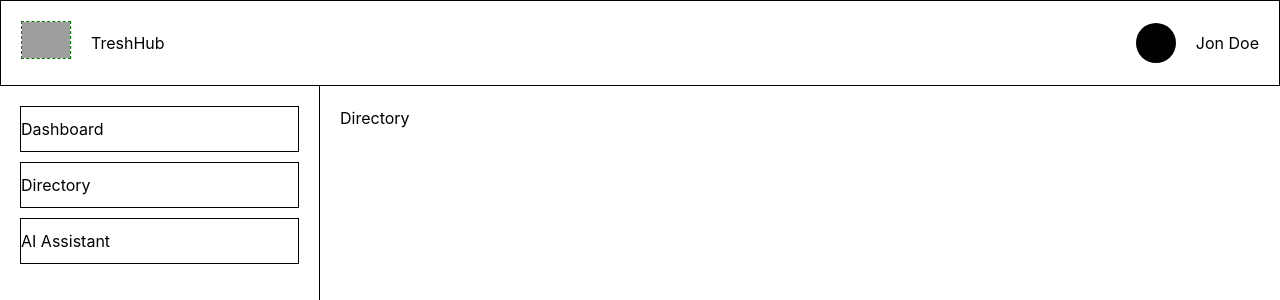
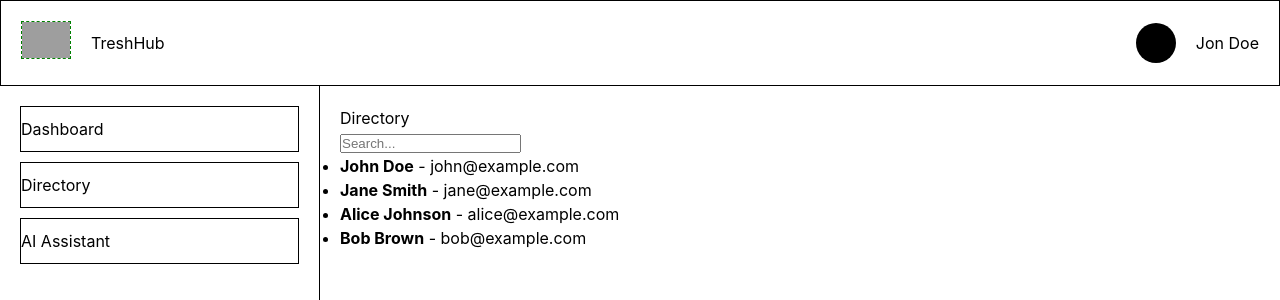
Before and after one commit to icstars/TruePathTechnologies, a React (Vite) app in the folder frontend/: page /directory in a window 1280 px wide. Shown: the top 300 px of the page. Built offline with nearby package versions, Linux system fonts and the light colour scheme; grey boxes are pictures that could not be loaded.

Commit message:
Created a search box in SearchBox file, includes small sample data to test functionality. Imported search box to Directory file

```diff
--- a/frontend/src/pages/directory/Directory.jsx
+++ b/frontend/src/pages/directory/Directory.jsx
@@ -1,9 +1,10 @@
-
+import SearchBox from "../../widgets/searchbox/Searchbox"
 
 export default function Directory() {
   return (
     <div>
       <p>Directory</p>
+      <SearchBox/>
     </div>
   )
 }
--- a/frontend/src/pages/login/LoginForm.jsx
+++ b/frontend/src/pages/login/LoginForm.jsx
@@ -1,4 +1,7 @@
 // import styles from './LoginForm.module.css'
+import React from "react"
+// import {signInWithMicrosoft} from "./auth"
+
 export default function LoginForm() {
 
         return (
@@ -12,7 +15,6 @@ export default function LoginForm() {
                 </div>
 
                 <p className="separator"><span>or</span></p>
-
                 <form action="#" className="login-form">
                     <div className="input-wrapper">
                         <input type="email" placeholder="Email Address" className="input-field" required/>
--- /dev/null
+++ b/frontend/src/widgets/searchbox/Searchbox.jsx
@@ -0,0 +1,45 @@
+import React, { useState } from "react";
+
+export default function SearchBox() {
+  const data = [
+    { id: 1, name: "John Doe", email: "john@example.com" },
+    { id: 2, name: "Jane Smith", email: "jane@example.com" },
+    { id: 3, name: "Alice Johnson", email: "alice@example.com" },
+    { id: 4, name: "Bob Brown", email: "bob@example.com" },
+  ];
+
+  const [searchQuery, setSearchQuery] = useState("");
+  const [filteredData, setFilteredData] = useState(data);
+
+  const handleSearch = (e) => {
+    const query = e.target.value.toLowerCase();
+    setSearchQuery(query);
+
+    const results = data.filter(
+      (item) =>
+        item.name.toLowerCase().includes(query) ||
+        item.email.toLowerCase().includes(query)
+    );
+
+    setFilteredData(results);
+  };
+
+  return (
+    <div className="p-4">
+      <input
+        type="text"
+        placeholder="Search..."
+        value={searchQuery}
+        onChange={handleSearch}
+        className="border p-2 w-full rounded"
+      />
+      <ul className="mt-4">
+        {filteredData.map((item) => (
+          <li key={item.id} className="border-b py-2">
+            <strong>{item.name}</strong> - {item.email}
+          </li>
+        ))}
+      </ul>
+    </div>
+  );
+};
```
